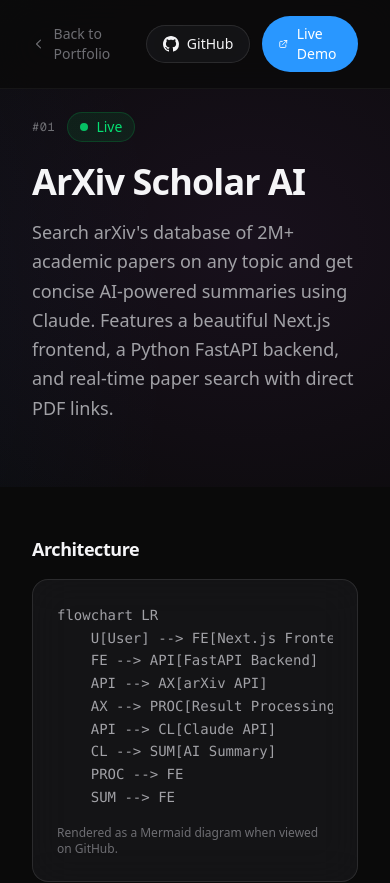
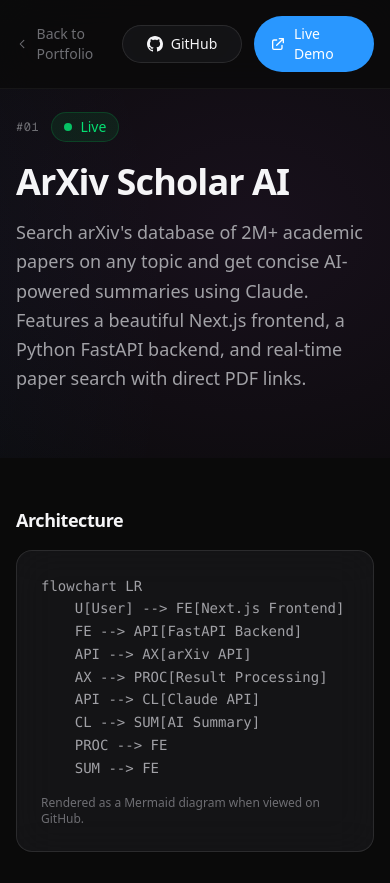
Before and after one commit to hirenpurabiya/ai-portfolio, a Next.js app in the folder site/: page /projects/arxiv-scholar-ai in a window 390 px wide. Shown: the top 883 px of the page. Built offline with nearby package versions, Linux system fonts and the light colour scheme.

Commit message:
Improve mobile UI: equal button sizes, no horizontal scroll
- Equalize GitHub and Live Demo button widths (7.5rem)
- Add overflow-x-hidden, reduce mobile padding
- Add min-w-0 to prevent flex overflow

```diff
--- a/site/src/app/layout.tsx
+++ b/site/src/app/layout.tsx
@@ -36,9 +36,9 @@
   children: React.ReactNode;
 }>) {
   return (
-    <html lang="en" className="dark">
+    <html lang="en" className="dark overflow-x-hidden">
       <body
-        className={`${geistSans.variable} ${geistMono.variable} antialiased bg-background text-foreground`}
+        className={`${geistSans.variable} ${geistMono.variable} antialiased bg-background text-foreground overflow-x-hidden`}
       >
         {children}
       </body>
--- a/site/src/app/projects/[id]/page.tsx
+++ b/site/src/app/projects/[id]/page.tsx
@@ -65,7 +65,7 @@
     <div className="min-h-screen">
       {/* Header */}
       <header className="fixed top-0 left-0 right-0 z-50 glass-header border-b border-white/5">
-        <div className="w-full mx-auto px-8 lg:px-16 xl:px-24 py-4 flex items-center justify-between">
+        <div className="w-full max-w-full mx-auto px-4 sm:px-8 lg:px-16 xl:px-24 py-4 flex items-center justify-between min-w-0">
           <Link
             href="/"
             className="text-text-tertiary hover:text-foreground transition-colors duration-300 text-sm flex items-center gap-2"
@@ -91,10 +91,10 @@
                 href={project.github}
                 target="_blank"
                 rel="noopener noreferrer"
-                className="inline-flex items-center gap-2 px-4 py-2 rounded-full glass text-sm hover:border-white/20 transition-all duration-300"
+                className="inline-flex items-center justify-center gap-2 w-[7.5rem] px-4 py-2 rounded-full glass text-sm hover:border-white/20 transition-all duration-300"
               >
                 <svg
-                  className="w-4 h-4"
+                  className="w-4 h-4 shrink-0"
                   fill="currentColor"
                   viewBox="0 0 24 24"
                 >
@@ -108,10 +108,10 @@
                 href={project.demo}
                 target="_blank"
                 rel="noopener noreferrer"
-                className="inline-flex items-center gap-2 px-4 py-2 rounded-full bg-accent text-white text-sm hover:bg-accent-hover transition-colors duration-300"
+                className="inline-flex items-center justify-center gap-2 w-[7.5rem] px-4 py-2 rounded-full bg-accent text-white text-sm hover:bg-accent-hover transition-colors duration-300"
               >
                 <svg
-                  className="w-4 h-4"
+                  className="w-4 h-4 shrink-0"
                   fill="none"
                   stroke="currentColor"
                   viewBox="0 0 24 24"
@@ -132,7 +132,7 @@
 
       {/* Hero */}
       <div className="hero-gradient pt-28 pb-16 sm:pt-32 sm:pb-20">
-        <main className="w-full mx-auto px-8 lg:px-16 xl:px-24">
+        <main className="w-full max-w-full mx-auto px-4 sm:px-8 lg:px-16 xl:px-24 min-w-0">
           <div className="flex items-center gap-3 mb-5">
             <span className="text-text-tertiary font-mono text-xs tracking-wider">
               #{project.number}
@@ -149,7 +149,7 @@
       </div>
 
       {/* Content */}
-      <div className="w-full mx-auto px-8 lg:px-16 xl:px-24 py-12">
+      <div className="w-full max-w-full mx-auto px-4 sm:px-8 lg:px-16 xl:px-24 py-12 min-w-0">
         {/* Architecture */}
         <SectionCard title="Architecture">
           <pre className="text-sm text-text-secondary font-mono overflow-x-auto leading-relaxed">
@@ -234,7 +234,7 @@
 
       {/* Footer */}
       <footer className="border-t border-white/5">
-        <div className="w-full mx-auto px-8 lg:px-16 xl:px-24 py-8 flex flex-col sm:flex-row items-center justify-between gap-4 text-text-tertiary text-sm">
+        <div className="w-full max-w-full mx-auto px-4 sm:px-8 lg:px-16 xl:px-24 py-8 flex flex-col sm:flex-row items-center justify-between gap-4 text-text-tertiary text-sm min-w-0">
           <Link
             href="/"
             className="hover:text-foreground transition-colors duration-300"
```
